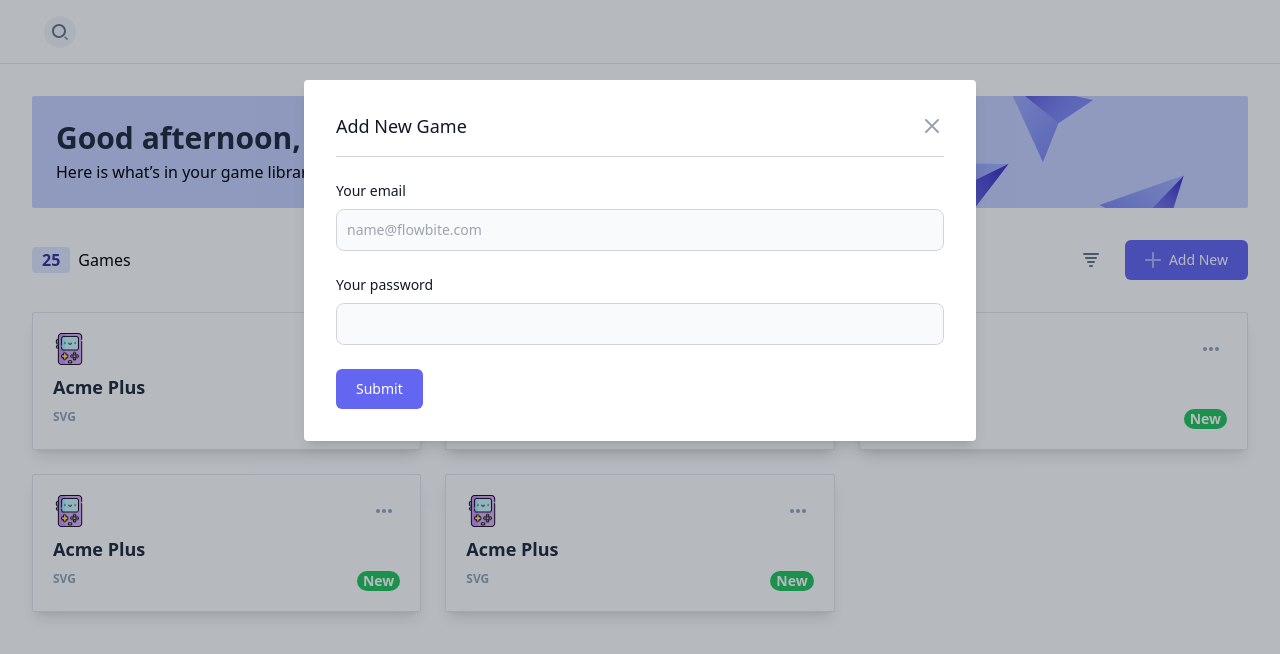
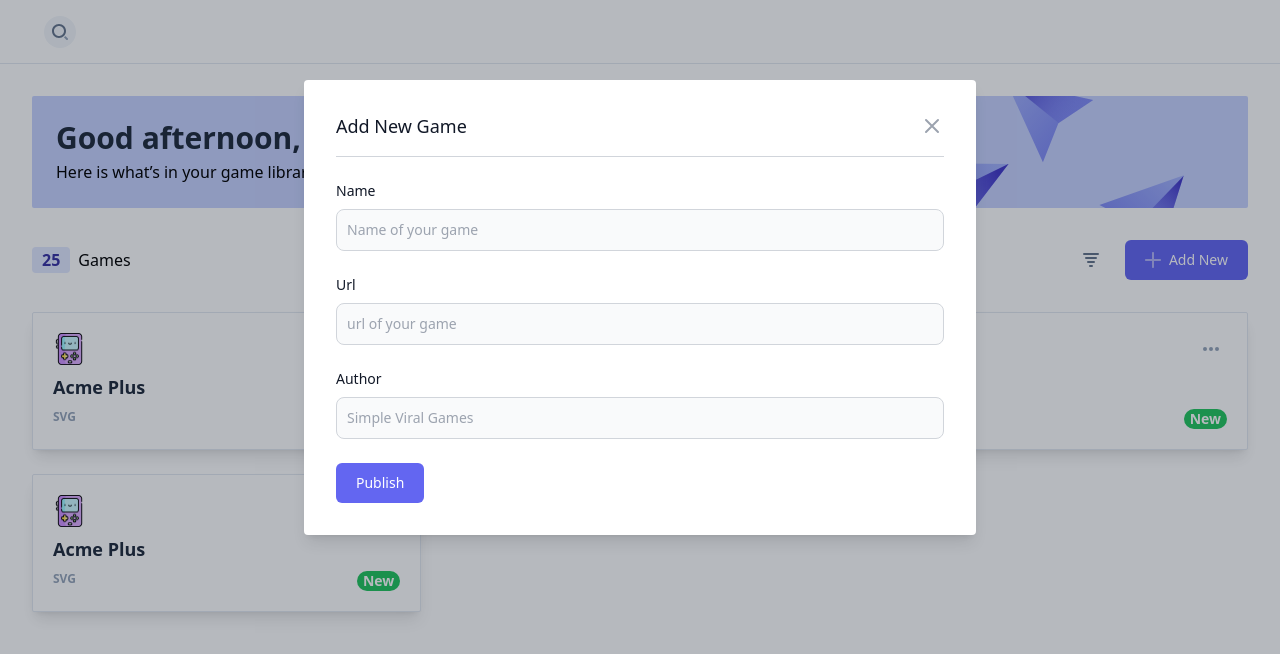
Before and after one commit to rajarshi-ch/longshot_assignment, a Next.js app: page /crud in a window 1280 px wide. Both pictures are taken after a click on the button "Add New". Shown: the top 654 px of the page. Built offline with nearby package versions, Linux system fonts and the light colour scheme.

Commit message:
Added Dixie

```diff
--- a/package.json
+++ b/package.json
@@ -9,6 +9,8 @@
     "@types/chart.js": "^2.9.37",
     "chart.js": "^4.0.1",
     "clsx": "^1.2.1",
+    "dexie": "^3.2.2",
+    "dexie-react-hooks": "^1.1.1",
     "next": "latest",
     "react": "18.2.0",
     "react-chartjs-2": "^5.0.1",
--- a/views/crud/components/addNewModalContent.tsx
+++ b/views/crud/components/addNewModalContent.tsx
@@ -1,42 +1,84 @@
+import { useState, useEffect } from "react";
+import { IGameModel } from "../utils/types";
 import ModalHeader from "./modalHeader";
 
 type AddNewModalContentProps = {
   onClose: Function;
+  selectedGame: IGameModel | null;
 };
 
 export default function AddNewModalContent({
   onClose,
+  selectedGame = null,
 }: AddNewModalContentProps) {
+  const [formData, setFormData] = useState<IGameModel>({
+    id: 0,
+    name: "",
+    author: "",
+    url: "",
+    published_date: "",
+  });
+
+  // Initialize the form fields in case of edit
+  useEffect(() => {
+    if (selectedGame) {
+      setFormData(selectedGame);
+    }
+  }, [selectedGame]);
+
   return (
     <>
-      <ModalHeader title="Add New Game" onClose={onClose} />
+      <ModalHeader
+        title={selectedGame ? "Edit Game" : "Add New Game"}
+        onClose={onClose}
+      />
       <form>
         <div className="mb-6">
           <label
-            htmlFor="email"
+            htmlFor="name"
             className="block mb-2 text-sm font-medium text-gray-900 dark:text-white"
           >
-            Your email
+            Name
           </label>
           <input
-            type="email"
-            id="email"
+            type="text"
+            id="name"
             className="bg-gray-50 border border-gray-300 text-gray-900 text-sm rounded-lg focus:ring-blue-500 focus:border-blue-500 block w-full p-2.5 dark:bg-gray-700 dark:border-gray-600 dark:placeholder-gray-400 dark:text-white dark:focus:ring-blue-500 dark:focus:border-blue-500"
-            placeholder="name@flowbite.com"
+            placeholder="Name of your game"
+            value={formData.name}
             required
           />
         </div>
         <div className="mb-6">
           <label
-            htmlFor="password"
+            htmlFor="url"
             className="block mb-2 text-sm font-medium text-gray-900 dark:text-white"
           >
-            Your password
+            Url
           </label>
           <input
-            type="password"
-            id="password"
+            type="url"
+            id="url"
+            placeholder="url of your game"
             className="bg-gray-50 border border-gray-300 text-gray-900 text-sm rounded-lg focus:ring-blue-500 focus:border-blue-500 block w-full p-2.5 dark:bg-gray-700 dark:border-gray-600 dark:placeholder-gray-400 dark:text-white dark:focus:ring-blue-500 dark:focus:border-blue-500"
+            value={formData.url}
+            required
+          />
+        </div>
+
+        <div className="mb-6">
+          <label
+            htmlFor="author"
+            className="block mb-2 text-sm font-medium text-gray-900 dark:text-white"
+          >
+            Author
+          </label>
+          <input
+            type="text"
+            id="author"
+            placeholder="Simple Viral Games"
+            className="bg-gray-50 border border-gray-300 text-gray-900 text-sm rounded-lg focus:ring-blue-500 focus:border-blue-500 block w-full p-2.5 dark:bg-gray-700 dark:border-gray-600 dark:placeholder-gray-400 dark:text-white dark:focus:ring-blue-500 dark:focus:border-blue-500"
+            value={formData.author}
             required
           />
         </div>
@@ -45,7 +87,7 @@ export default function AddNewModalContent({
           type="submit"
           className="text-white bg-indigo-500 hover:bg-indigo-600 font-medium rounded-md text-sm px-5 py-2.5 text-center inline-flex items-center dark:focus:ring-[#2557D6]/50"
         >
-          Submit
+          {selectedGame ? "Update" : "Publish"}
         </button>
       </form>
     </>
--- /dev/null
+++ b/views/crud/components/deleteWarningModalContent.tsx
@@ -0,0 +1,50 @@
+import ModalHeader from "./modalHeader";
+
+type DeletemodalProps = {
+  onClose: Function;
+  onDelete: Function;
+};
+
+export default function DeleteWarningModalContent({
+  onClose,
+  onDelete,
+}: DeletemodalProps) {
+  return (
+    <>
+      <ModalHeader title="Delete Game ?" onClose={onClose} />
+
+      <div
+        className="flex p-4 mb-4 text-sm text-red-700 bg-red-100 rounded-lg dark:bg-red-200 dark:text-red-800"
+        role="alert"
+      >
+        <svg
+          aria-hidden="true"
+          className="flex-shrink-0 inline w-5 h-5 mr-3"
+          fill="currentColor"
+          viewBox="0 0 20 20"
+          xmlns="http://www.w3.org/2000/svg"
+        >
+          <path
+            fill-rule="evenodd"
+            d="M18 10a8 8 0 11-16 0 8 8 0 0116 0zm-7-4a1 1 0 11-2 0 1 1 0 012 0zM9 9a1 1 0 000 2v3a1 1 0 001 1h1a1 1 0 100-2v-3a1 1 0 00-1-1H9z"
+            clip-rule="evenodd"
+          ></path>
+        </svg>
+        <span className="sr-only">Info</span>
+        <div>
+          <span className="font-medium">Danger alert!</span> You are about to
+          delete <span className="font-medium">Game Name</span>! This process is
+          irreversible.
+        </div>
+      </div>
+      <div className="w-full flex md:justify-end justify-center">
+        <button
+          type="submit"
+          className="text-white bg-red-700 hover:bg-red-800 font-medium rounded-md text-sm px-5 py-2.5 text-center inline-flex items-center"
+        >
+          Delete
+        </button>
+      </div>
+    </>
+  );
+}
--- a/views/crud/index.tsx
+++ b/views/crud/index.tsx
@@ -1,20 +1,92 @@
-import React, { useState } from "react";
+import React, { useState, useEffect, useReducer } from "react";
 import AddNewModalContent from "./components/addNewModalContent";
+import DeleteWarningModalContent from "./components/deleteWarningModalContent";
 import FilterButton from "./components/filterButton";
 import GameCard from "./components/gameCard";
 
 import Header from "./components/header";
 import Modal from "./components/modal";
 import WelcomeBanner from "./components/welcomeBanner";
+import gamesReducer, { INITIAL_STATE } from "./utils/gamesReducer";
+import { IGameModel } from "./utils/types";
 
 function Dashboard() {
   const [addNewModalOpen, setAddNewModalOpen] = useState(false);
+  const [deleteWarningModalOpen, setDeleteWarningModalOpen] = useState(false);
+  const [selectedGame, setSelectedGame] = useState<IGameModel | null>(null);
+
+  //const [state, dispatch] = useReducer(gamesReducer, INITIAL_STATE);
+
+  // called when the edit button is clicked on an individual card
+  function onEdit(game: IGameModel) {
+    setSelectedGame(game);
+    setAddNewModalOpen(true);
+  }
+
+  // called when the delete button is clicked on an individual card
+  function onDelete(game: IGameModel) {
+    setDeleteWarningModalOpen(true);
+    setSelectedGame(game);
+  }
+
+  // function to initiate delete action
+  function deleteGame(game: IGameModel) {}
+
+  // clears the selected game when the modals are closed
+  useEffect(() => {
+    if (!addNewModalOpen && !deleteWarningModalOpen) {
+      setSelectedGame(null);
+    }
+  }, [addNewModalOpen, deleteWarningModalOpen]);
+
+  const games: Array<IGameModel> = [
+    {
+      id: 1,
+      name: "Some Game Name",
+      author: "John Doe",
+      url: "https://www.acmeplus.com",
+      published_date: "2021-01-01",
+    },
+    {
+      id: 2,
+      name: "Some Game Name",
+      author: "John Doe",
+      url: "https://www.acmeplus.com",
+      published_date: "2021-01-01",
+    },
+    {
+      id: 3,
+      name: "Some Game Name",
+      author: "John Doe",
+      url: "https://www.acmeplus.com",
+      published_date: "2021-01-01",
+    },
+    {
+      id: 4,
+      name: "Some Game Name",
+      author: "John Doe",
+      url: "https://www.acmeplus.com",
+      published_date: "2021-01-01",
+    },
+  ];
 
   return (
     <div className="flex h-screen overflow-hidden">
       {/* Modals */}
+      <Modal
+        modalOpen={deleteWarningModalOpen}
+        setModalOpen={setDeleteWarningModalOpen}
+      >
+        <DeleteWarningModalContent
+          onClose={() => setDeleteWarningModalOpen(false)}
+          onDelete={deleteGame}
+        />
+      </Modal>
       <Modal modalOpen={addNewModalOpen} setModalOpen={setAddNewModalOpen}>
-        <AddNewModalContent onClose={() => setAddNewModalOpen(false)} />
+        <AddNewModalContent
+          onClose={() => setAddNewModalOpen(false)}
+          selectedGame={selectedGame}
+        />
       </Modal>
       {/* Content area */}
       <div className="relative flex flex-col flex-1 overflow-y-auto overflow-x-hidden">
@@ -58,11 +130,9 @@ function Dashboard() {
 
             {/* Cards */}
             <div className="grid grid-cols-12 gap-6">
-              <GameCard />
-              <GameCard />
-              <GameCard />
-              <GameCard />
-              <GameCard />
+              {games.map((game) => (
+                <GameCard game={game} onEdit={onEdit} onDelete={onDelete} />
+              ))}
             </div>
           </div>
         </main>
--- /dev/null
+++ b/views/crud/utils/database/db.ts
@@ -0,0 +1,17 @@
+import Dexie, { Table } from "dexie";
+import { populate } from "./populate";
+import { IGameModel } from "../types";
+
+export class GamesDB extends Dexie {
+  games!: Table<IGameModel, number>;
+  constructor() {
+    super("GamesDB");
+    this.version(1).stores({
+      games: "++id",
+    });
+  }
+}
+
+export const db = new GamesDB();
+
+db.on("populate", populate);
--- /dev/null
+++ b/views/crud/utils/database/populate.ts
@@ -0,0 +1,37 @@
+import { IGameModel } from "../types";
+import { db } from "./db";
+
+export async function populate() {
+  await db.games.bulkAdd(INITIAL_GAMES);
+}
+
+const INITIAL_GAMES: Array<IGameModel> = [
+  {
+    id: 1,
+    name: "Some Game Name",
+    author: "John Doe",
+    url: "https://www.acmeplus.com",
+    published_date: "2021-01-01",
+  },
+  {
+    id: 2,
+    name: "Some Game Name",
+    author: "John Doe",
+    url: "https://www.acmeplus.com",
+    published_date: "2021-01-01",
+  },
+  {
+    id: 3,
+    name: "Some Game Name",
+    author: "John Doe",
+    url: "https://www.acmeplus.com",
+    published_date: "2021-01-01",
+  },
+  {
+    id: 4,
+    name: "Some Game Name",
+    author: "John Doe",
+    url: "https://www.acmeplus.com",
+    published_date: "2021-01-01",
+  },
+];
--- /dev/null
+++ b/views/crud/utils/gamesReducer.tsx
@@ -0,0 +1,47 @@
+import { IGameModel } from "./types";
+
+const INITIAL_GAMES: Array<IGameModel> = [
+  {
+    id: 1,
+    name: "Some Game Name",
+    author: "John Doe",
+    url: "https://www.acmeplus.com",
+    published_date: "2021-01-01",
+  },
+  {
+    id: 2,
+    name: "Some Game Name",
+    author: "John Doe",
+    url: "https://www.acmeplus.com",
+    published_date: "2021-01-01",
+  },
+  {
+    id: 3,
+    name: "Some Game Name",
+    author: "John Doe",
+    url: "https://www.acmeplus.com",
+    published_date: "2021-01-01",
+  },
+  {
+    id: 4,
+    name: "Some Game Name",
+    author: "John Doe",
+    url: "https://www.acmeplus.com",
+    published_date: "2021-01-01",
+  },
+];
+
+export const INITIAL_STATE = { games: INITIAL_GAMES };
+
+export default function gamesReducer({ state, action }: any) {
+  switch (action.type) {
+    case "create":
+      return { count: state.count + 1 };
+    case "edit":
+      return { count: state.count - 1 };
+    case "delete":
+      return { count: state.count - 1 };
+    default:
+      throw new Error();
+  }
+}
--- /dev/null
+++ b/views/crud/utils/types.tsx
@@ -0,0 +1,7 @@
+export interface IGameModel {
+  id: number;
+  name: string;
+  url: string;
+  author: string;
+  published_date: string;
+}
```
Also changed, not shown: views/crud/components/gameCard.tsx (+9 -3 lines), 1 other file (tests, documents, lock files or other folders).
